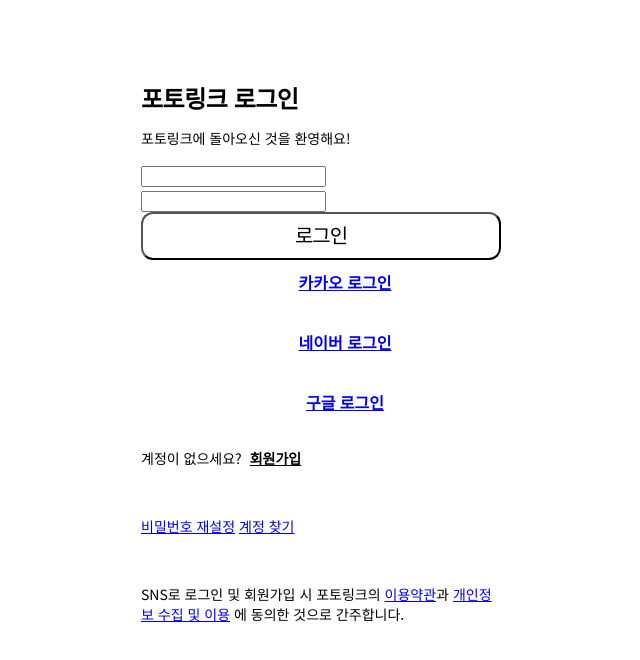
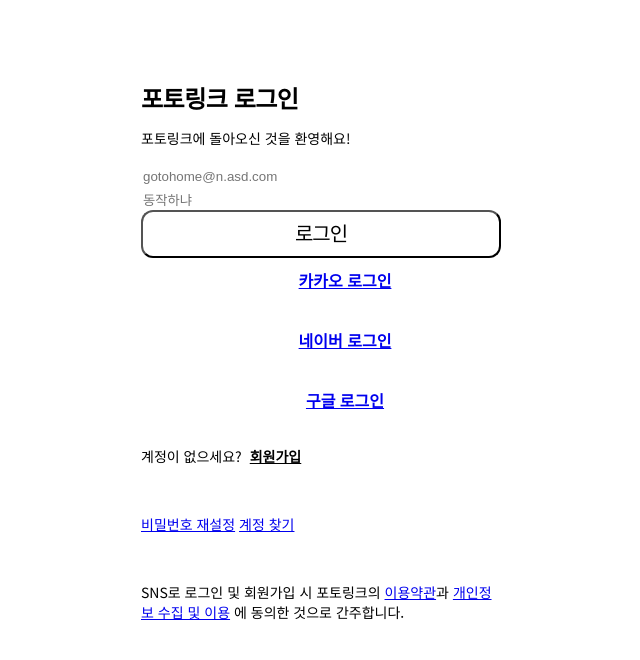
Before and after one commit to jiyeon12345/photolink-web-next, a Next.js app: page /login in a window 1280 px wide. Shown: the top 660 px of the page, without its empty margins (319-959 px from the left). Built offline with nearby package versions, Linux system fonts and the light colour scheme.

Commit message:
아아아아아 하입보이

```diff
--- a/components/common/Input/Controller.tsx
+++ b/components/common/Input/Controller.tsx
@@ -1,13 +1,29 @@
 import { Control, Controller, RegisterOptions } from 'react-hook-form'
+import Input from './Input'
+import ErrorMessage from './ErrorMessage'
 
 type InputControllerProps = {
-  control: Control
+  control: Control<any>
   name: string
-  rules: Partial<RegisterOptions>
+  rules?: Partial<RegisterOptions>
+  type?: string
+  placeholder?: string
 }
 
-function InputController({ control, name, rules }: InputControllerProps) {
-  return <Controller />
+function InputController({ control, name, rules, type, placeholder }: InputControllerProps) {
+  return (
+    <Controller
+      name={name}
+      control={control}
+      rules={rules}
+      render={({ field, fieldState }) => (
+        <>
+          <Input type={type} field={field} placeholder={placeholder} />
+          <ErrorMessage error={fieldState.error?.message} />
+        </>
+      )}
+    />
+  )
 }
 
 export default InputController
--- a/components/common/Input/ErrorMessage.tsx
+++ b/components/common/Input/ErrorMessage.tsx
@@ -7,13 +7,11 @@
 
 function ErrorMessage({ error }: ErrorMessageProps) {
   const hasError = !!error
-  const errorClasses = `text-red-500`
 
   return (
     <AnimatePresence>
       {hasError && (
         <motion.p
-          className={errorClasses}
           initial="initial"
           animate="animate"
           exit="exit"
--- a/components/common/Input/Input.tsx
+++ b/components/common/Input/Input.tsx
@@ -7,24 +7,22 @@
   field: ControllerRenderProps<FieldValues>
   placeholder?: string
   onClick?(): void
-
-  $error: boolean
-  $size: InputSize
+  type?: string
+  // $error?: boolean
+  // $size?: InputSize
 }
 
-function Input({ field, placeholder, onClick, $error, $size }: InputProps) {
-  const { ref, ...fieldProps } = field
-
+function Input({
+  field,
+  placeholder,
+  type,
+  onClick,
+}: // $error,
+// $size,
+InputProps) {
   return (
     <StyledInput>
-      <input
-        {...fieldProps}
-        className="input"
-        type="text"
-        onClick={onClick}
-        placeholder={placeholder}
-        autoComplete="off"
-      />
+      <input {...field} className="input" type={type} onClick={onClick} placeholder={placeholder} autoComplete="off" />
     </StyledInput>
   )
 }
--- a/components/common/Input/styled.ts
+++ b/components/common/Input/styled.ts
@@ -17,12 +17,16 @@
   height: 72px;
 `
 
-export const StyledInput = styled.div``
+export const StyledInput = styled.div`
+  input {
+    border: 1px solid var(--primary-500);
+  }
+`
 
 export const StyledErrorMessage = styled(motion.p)`
   ${textStyle('body', 3)}
   margin-top: 4px;
-  color: var(--red-500);
+  color: var(--red-500) !important;
 
   ${media(
     'tablet',
--- a/components/pages/(auth)/login/LoginPageForm.tsx
+++ b/components/pages/(auth)/login/LoginPageForm.tsx
@@ -5,11 +5,13 @@
 
 import { z } from 'zod'
 import Button from '@/components/common/Button/Button'
+import InputController from '@/components/common/Input/Controller'
 
 const shema = z.object({
-  email: z.string().email('이메일 형식이 아닙니다.'),
+  email: z.string().nonempty('이메일을 입력해주세요.').email('이메일 형식이 아닙니다.'),
   password: z
     .string()
+    .min(1, '비밀번호를 입력해주세요.')
     .min(8, '비밀번호는 최소 8자 이상이어야 합니다')
     .max(20, '비밀번호는 최소 20자 이하이어야 합니다.'),
 })
@@ -23,27 +25,19 @@
     formState: { errors },
   } = useForm<LoginFormInputs>({
     resolver: zodResolver(shema),
-    mode: 'onChange', // 입력이 변경될떄마다 유효성 검사 실행
   })
 
   const onSubmit = (data: LoginFormInputs) => {
     console.log(data)
   }
+  console.log(errors)
 
   return (
     <form onSubmit={handleSubmit(onSubmit)}>
-      <Controller
-        name="email"
-        control={control}
-        render={({ field }) => <input type="text" {...field} />}
-      />
-      {errors.email && <p>{errors.email.message}</p>}
-      <Controller
-        name="password"
-        control={control}
-        render={({ field }) => <input type="password" {...field} />}
-      />
-      {errors.password && <p>{errors.password.message}</p>}
+      <InputController name="email" control={control} type="email" placeholder="gotohome@n.asd.com" />
+
+      <InputController name="password" control={control} type="password" placeholder="동작하냐" />
+
       <Button $variant="primary" $size="md" type="submit">
         로그인
       </Button>
```
Also changed, not shown: utils/validation.ts (added, +13 -0 lines), 1 other file (tests, documents, lock files or other folders).
